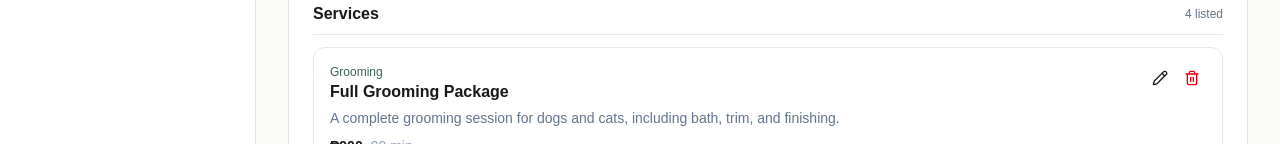
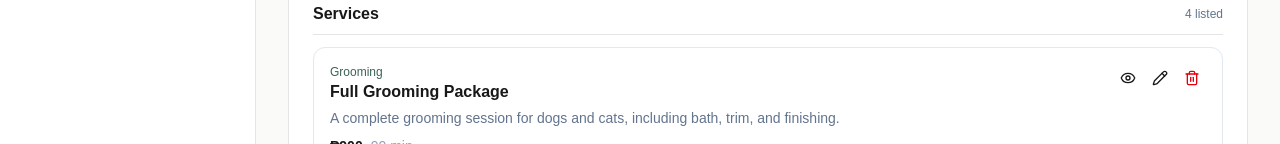
Before and after one commit to GarudaKurt/Aspen, a Next.js app: page /tenant-dashboard/profile in a window 1280 px wide. Shown: the part 656-800 px from the top of the page. Built offline with nearby package versions, Linux system fonts and the light colour scheme.

Commit message:
Revert "Keep Profile service actions focused" Profile only display coverage, services handle this edit/create creatation  reverts commit f30dcdc4ade2d2e11887efb62dc5967b7ab127f6.

```diff
--- a/src/features/tenant-dashboard/components/profile-view.tsx
+++ b/src/features/tenant-dashboard/components/profile-view.tsx
@@ -2,7 +2,7 @@
 
 import Image from "next/image";
 import { useState, type ChangeEvent } from "react";
-import { Pencil, Plus, Trash2, Upload, X } from "lucide-react";
+import { Eye, Pencil, Plus, Trash2, Upload, X } from "lucide-react";
 import { BusinessProfile, type TenantProfileData } from "@/features/business-profile/components/business-profile";
 import { Button } from "@/components/ui/button";
 import { Card } from "@/components/ui/card";
@@ -431,6 +431,16 @@ export function ProfileView() {
                       type="button"
                       variant="ghost"
                       size="icon-sm"
+                      title="Preview service"
+                      aria-label={`Preview ${service.title}`}
+                      onClick={() => openEditService(service)}
+                    >
+                      <Eye />
+                    </Button>
+                    <Button
+                      type="button"
+                      variant="ghost"
+                      size="icon-sm"
                       title="Edit service"
                       aria-label={`Edit ${service.title}`}
                       onClick={() => openEditService(service)}
```
